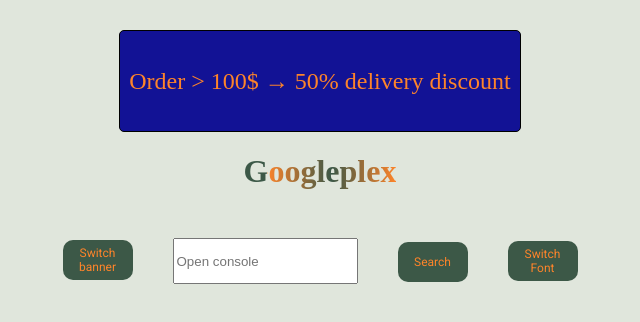
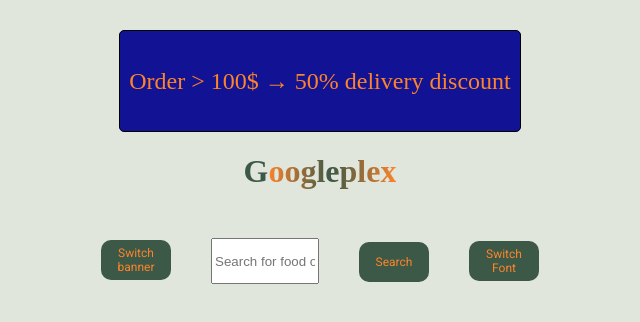
Before and after one commit to MelmanPvP/search-app, a React (Vite) app: page /search in a window 1280 px wide. Shown: the top 322 px of the page, without its empty margins (320-960 px from the left). Built offline with nearby package versions, Linux system fonts and the light colour scheme.

Commit message:
increased input length and changed placeholder

```diff
--- a/src/components/search-page/searchpage.module.scss
+++ b/src/components/search-page/searchpage.module.scss
@@ -15,6 +15,7 @@
 }
 .input{
   height: 40px;
+  width: 100px;
 }
 
 .searchbar{
--- a/src/components/search-page/searchpage.tsx
+++ b/src/components/search-page/searchpage.tsx
@@ -73,7 +73,6 @@
         // This will run every time `isBanner1` is updated
         console.log(' Now displaying:', isBanner1 ? 'Banner 1' : 'Banner 2');
     }, [isBanner1]);  // Dependency on `isBanner1` // Re-run the effect when banners are toggled
-    console.log('Search for food or videogames')
     return (
         <div>
             <div className={css.banners}>
@@ -92,7 +91,7 @@
                 <h1 className={css.title}>Googleplex</h1>
                 <div className={css.searchbar}>
                     <button className={css.switch} onClick={Switch}>Switch banner</button>
-                    <input placeholder="Open console"
+                    <input placeholder="Search for food or videogames"
                            value={search}
                            onChange={event => setSearch(event.target.value)}
                            className={css.input}/>
```
